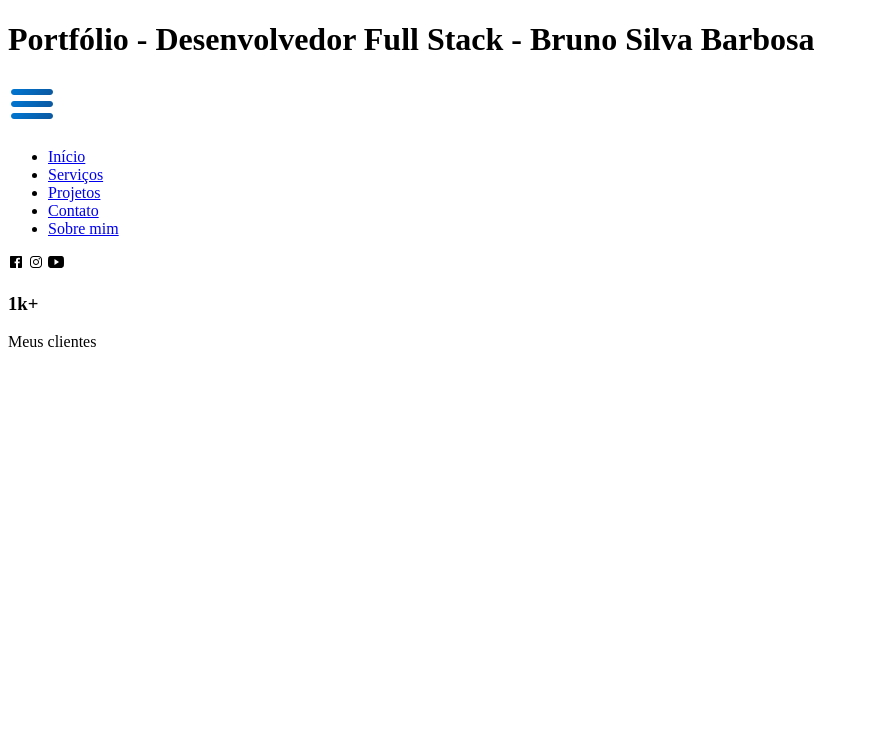
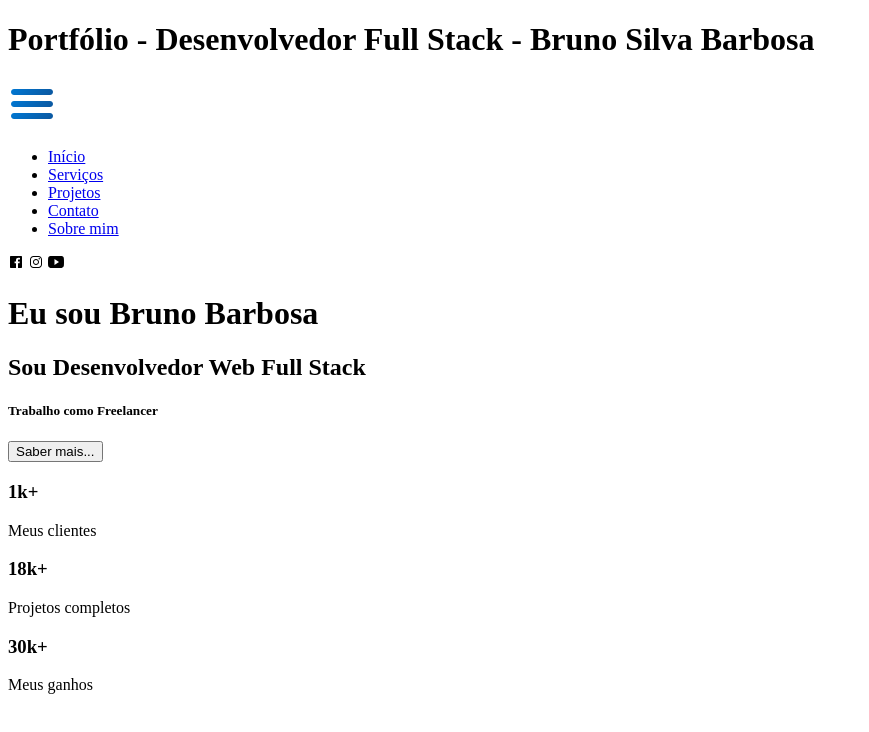
Before and after one commit to Talckofman1310/my-portfolio, a plain HTML site: page index.html in a window 1280 px wide. Shown: the whole page, without its empty margins (0-869 px from the left). Drawn offline with nearby package versions, Linux system fonts and the light colour scheme.

Commit message:
segundo commit

```diff
--- a/index.html
+++ b/index.html
@@ -13,7 +13,7 @@
     <h1>Portfólio - Desenvolvedor Full Stack - Bruno Silva Barbosa</h1>
 
     <div class="selection-1-bg">
-        <aside>
+        <aside><!-- Inicio da Barra de Menu Lateral -->
             <div class="icon-menu">
                 <img src="assets/hamburger-menu.png" alt="Imagen ícone hamburger tamanho 48x48 pixels e cores azul ciano."
             </div>
@@ -42,14 +42,32 @@
                 <ion-icon name="logo-instagram"></ion-icon>
                 <ion-icon name="logo-youtube"></ion-icon>
             </div>
-        </aside>
+        </aside> <!-- Fim da Barra de Menu Lateral -->
+
         <div id="main-content">
-            <div class="meus-numeros">
+
+            <h1>Eu sou Bruno Barbosa</hi>
+            <h2>Sou Desenvolvedor Web Full Stack</h2>
+            <h5>Trabalho como Freelancer</h5>
+            <button class="btn">Saber mais...</button>
+
+            <div id="meus-numeros">
                 <div class="title-numeros">
                     <h3>1k+</h3>
                     <p>Meus clientes</p>
                 </div>
             </div>
+
+            <div class="title-numeros">
+                <h3>18k+</h3>
+                <p>Projetos completos</p>
+            </div>
+
+            <div class="title-numeros">
+                <h3>30k+</h3>
+                <p>Meus ganhos</p>
+            </div>
+
         </div>
     </div>
 
--- a/script.js
+++ b/script.js
@@ -0,0 +1 @@
+// Inicio do código Javascript
--- a/style.css
+++ b/style.css
@@ -0,0 +1 @@
+/* Inicio do CSS */
```
